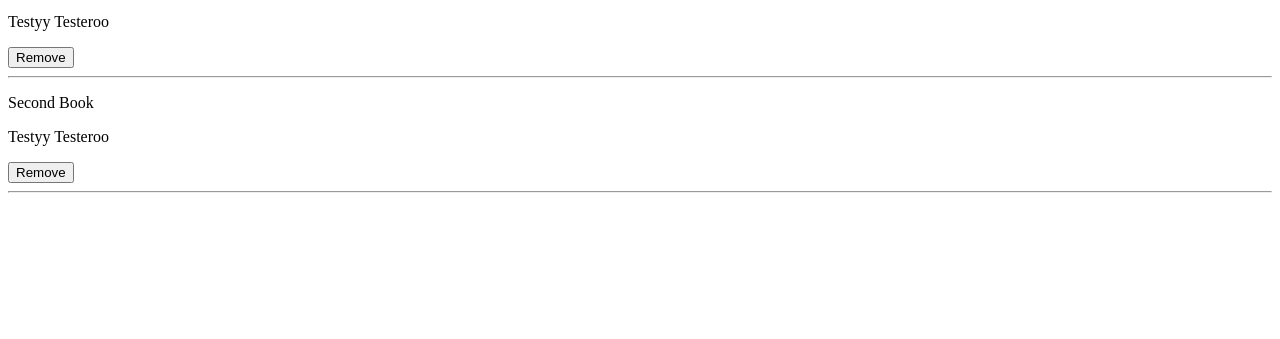
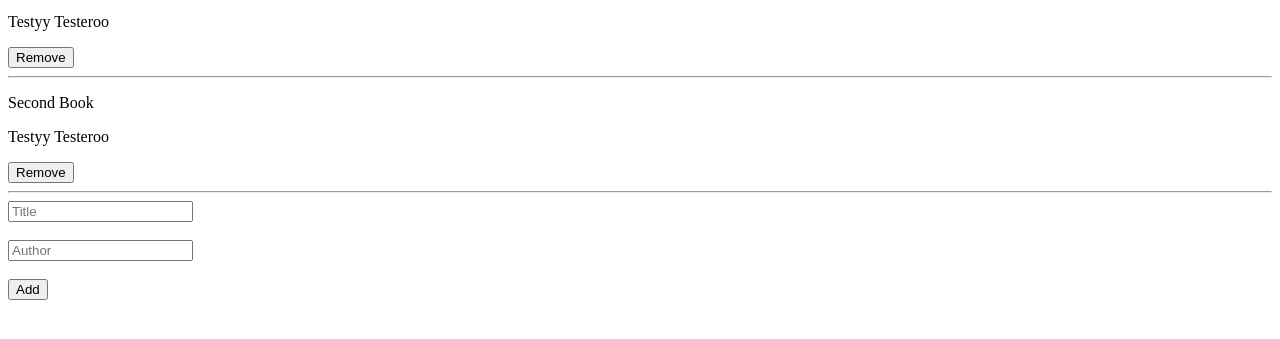
Before and after one commit to samlorlah/awesome-books, a website: page index.html in a window 1280 px wide. Shown: the part 101-440 px from the top of the page. Drawn offline with Linux system fonts and the light colour scheme.

Commit message:
add form to html for adding books

```diff
--- a/index.html
+++ b/index.html
@@ -25,6 +25,11 @@
         <button>Remove</button>
         <hr>
        </div>
+       <form id="add-books-form">
+        <input name="title" placeholder="Title" > <br> <br>
+        <input name="author" placeholder="Author" > <br> <br>
+        <button type="ubmit">Add</button>
+       </form>
       </div>
     </main>
   </body>
```
